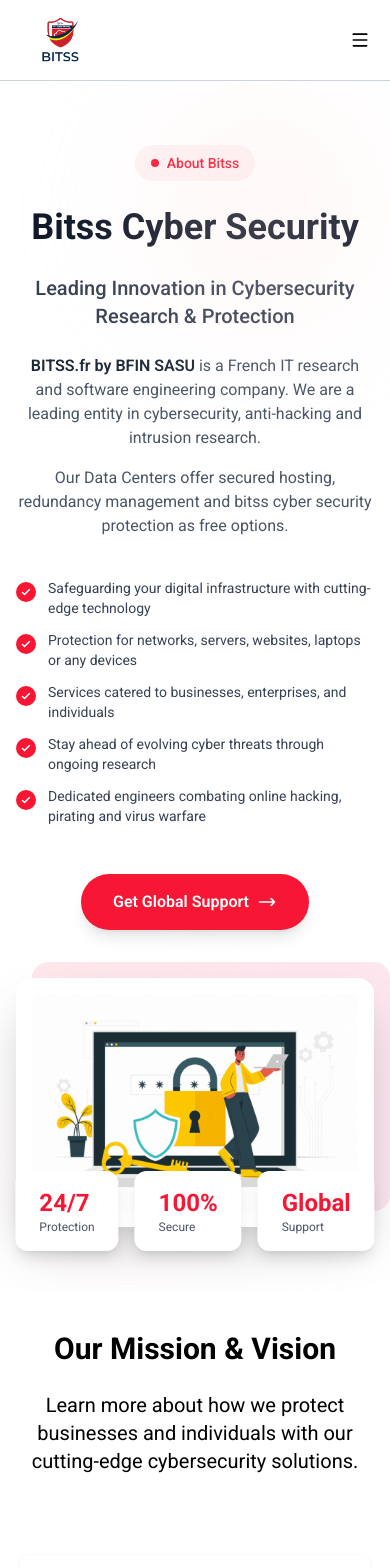
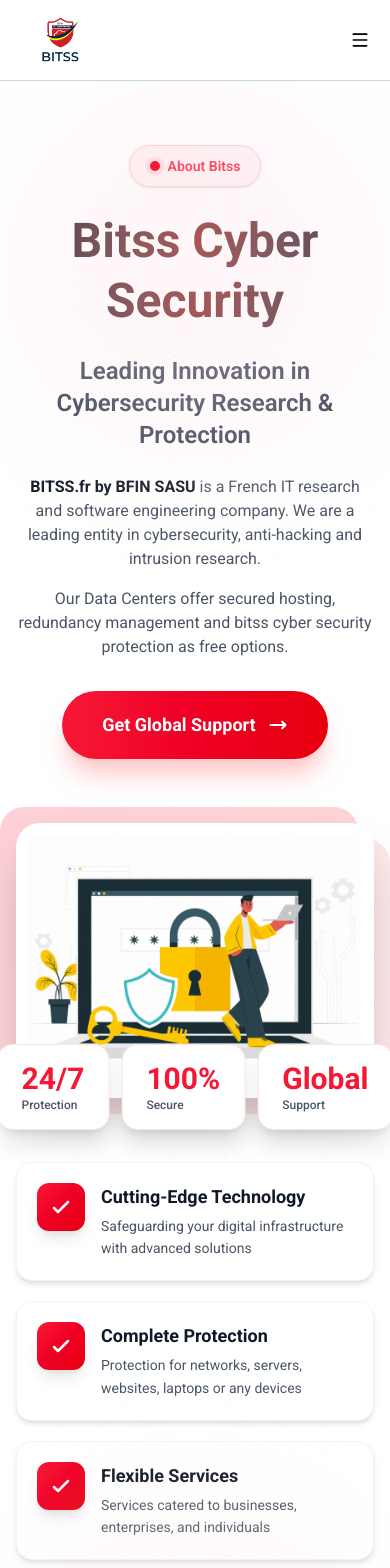
Before and after one commit to NashedShahRoni22/bitss-next-js, a Next.js app: page /about in a window 390 px wide. Shown: the top 1568 px of the page. Built offline with nearby package versions, Linux system fonts and the light colour scheme.

Commit message:
build issues fixed and server file added

```diff
--- a/src/components/About/Banner.jsx
+++ b/src/components/About/Banner.jsx
@@ -5,58 +5,58 @@
   return (
     <div className="relative overflow-hidden py-16 md:py-24">
       {/* Background decorative elements */}
-      <div className="absolute right-0 top-0 h-64 w-64 rounded-full bg-red-100 opacity-20 blur-3xl"></div>
-      <div className="absolute bottom-0 left-0 h-64 w-64 rounded-full bg-pink-100 opacity-20 blur-3xl"></div>
+      <div className="absolute right-0 top-0 h-96 w-96 rounded-full bg-gradient-to-br from-red-100 to-pink-100 opacity-30 blur-3xl"></div>
+      <div className="absolute bottom-0 left-0 h-96 w-96 rounded-full bg-gradient-to-tr from-pink-100 to-red-100 opacity-30 blur-3xl"></div>
+
+      {/* Animated grid pattern */}
+      <div className="absolute inset-0 opacity-5">
+        <div className="h-full w-full" style={{
+          backgroundImage: 'radial-gradient(circle, #ef4444 1px, transparent 1px)',
+          backgroundSize: '50px 50px'
+        }}></div>
+      </div>
 
       <div className="mx-auto max-w-7xl px-4 sm:px-6 lg:px-8">
-        <div className="flex flex-col items-center gap-12">
-          {/* Text Container */}
-          <div className="w-full max-w-4xl space-y-6 text-center">
+        {/* Top Section - Header & Description */}
+        <div className="mb-16 text-center">
           {/* Section Label */}
-            <div className="inline-flex items-center gap-2 rounded-full bg-red-50 px-4 py-2 text-sm font-medium text-primary">
-              <span className="flex h-2 w-2 rounded-full bg-primary"></span>
+          <div className="mb-6 inline-flex items-center gap-2 rounded-full border border-red-200 bg-gradient-to-r from-red-50 to-pink-50 px-5 py-2.5 text-sm font-semibold text-primary shadow-sm">
+            <span className="relative flex h-2.5 w-2.5">
+              <span className="absolute inline-flex h-full w-full animate-ping rounded-full bg-primary opacity-75"></span>
+              <span className="relative inline-flex h-2.5 w-2.5 rounded-full bg-primary"></span>
+            </span>
             About Bitss
           </div>
 
-            {/* Main Heading */}
-            <h1 className="text-4xl font-bold leading-tight text-gray-900 md:text-5xl lg:text-6xl">
+          {/* Main Heading with gradient */}
+          <h1 className="mb-6 bg-gradient-to-r from-gray-900 via-red-900 to-gray-900 bg-clip-text text-5xl font-extrabold leading-tight text-transparent md:text-6xl lg:text-7xl">
             Bitss Cyber Security
           </h1>
 
           {/* Subheading */}
-            <p className="text-xl font-medium text-gray-700 md:text-2xl">
+          <p className="mb-6 text-2xl font-semibold text-gray-700 md:text-3xl">
             Leading Innovation in Cybersecurity Research & Protection
           </p>
 
-            {/* Description Paragraphs */}
-            <div className="space-y-4 text-base text-gray-600 md:text-lg">
+          {/* Description */}
+          <div className="mx-auto max-w-3xl space-y-4 text-base text-gray-600 md:text-lg">
             <p>
-                <span className="font-semibold text-gray-800">
-                  BITSS.fr by BFIN SASU
-                </span>{" "}
-                is a French IT research and software engineering company. We are
-                a leading entity in cybersecurity, anti-hacking and intrusion
-                research.
+              <span className="font-bold text-gray-900">BITSS.fr by BFIN SASU</span> is a French IT research and software engineering company. We are a leading entity in cybersecurity, anti-hacking and intrusion research.
             </p>
             <p>
-                Our Data Centers offer secured hosting, redundancy management
-                and bitss cyber security protection as free options.
+              Our Data Centers offer secured hosting, redundancy management and bitss cyber security protection as free options.
             </p>
           </div>
 
-            {/* Feature List with Icons */}
-            <div className="mx-auto max-w-2xl space-y-3 pt-4">
-              {[
-                "Safeguarding your digital infrastructure with cutting-edge technology",
-                "Protection for networks, servers, websites, laptops or any devices",
-                "Services catered to businesses, enterprises, and individuals",
-                "Stay ahead of evolving cyber threats through ongoing research",
-                "Dedicated engineers combating online hacking, pirating and virus warfare",
-              ].map((feature, index) => (
-                <div key={index} className="flex items-start gap-3 text-left">
-                  <div className="mt-1 flex h-5 w-5 shrink-0 items-center justify-center rounded-full bg-primary">
+          {/* CTA Button */}
+          <div className="mt-8">
+            <Link
+              href="/contact"
+              className="group inline-flex items-center gap-3 rounded-full bg-gradient-to-r from-primary to-red-600 px-10 py-5 text-lg font-bold text-white shadow-xl shadow-red-200 transition-all duration-300 hover:scale-105 hover:shadow-2xl hover:shadow-red-300"
+            >
+              Get Global Support
               <svg
-                      className="h-3 w-3 text-white"
+                className="h-5 w-5 transition-transform duration-300 group-hover:translate-x-1"
                 fill="none"
                 viewBox="0 0 24 24"
                 stroke="currentColor"
@@ -64,35 +64,7 @@
                 <path
                   strokeLinecap="round"
                   strokeLinejoin="round"
-                        strokeWidth={3}
-                        d="M5 13l4 4L19 7"
-                      />
-                    </svg>
-                  </div>
-                  <p className="text-sm text-gray-700 md:text-base">
-                    {feature}
-                  </p>
-                </div>
-              ))}
-            </div>
-
-            {/* CTA Button */}
-            <div className="pt-6">
-              <Link
-                href="/contact"
-                className="inline-flex items-center gap-2 rounded-full bg-primary px-8 py-4 text-base font-semibold text-white shadow-lg transition-all duration-300 hover:bg-[#d1132d] hover:shadow-xl hover:shadow-red-200"
-              >
-                Get Global Support
-                <svg
-                  className="h-5 w-5"
-                  fill="none"
-                  viewBox="0 0 24 24"
-                  stroke="currentColor"
-                >
-                  <path
-                    strokeLinecap="round"
-                    strokeLinejoin="round"
-                    strokeWidth={2}
+                  strokeWidth={2.5}
                   d="M17 8l4 4m0 0l-4 4m4-4H3"
                 />
               </svg>
@@ -100,15 +72,17 @@
           </div>
         </div>
 
-          {/* Image Container */}
-          <div className="w-full max-w-2xl">
+        {/* Bottom Section - Image Left, Features Right */}
+        <div className="grid gap-8 lg:grid-cols-2 lg:gap-12">
+          {/* Left - Image Container */}
           <div className="relative">
-              {/* Decorative background card */}
-              <div className="absolute -right-4 -top-4 h-full w-full rounded-2xl bg-linear-to-br from-primary to-pink-600 opacity-10"></div>
+            {/* Decorative elements */}
+            <div className="absolute -left-4 -top-4 h-full w-full rounded-3xl bg-gradient-to-br from-primary via-red-500 to-pink-600 opacity-20"></div>
+            <div className="absolute -bottom-4 -right-4 h-full w-full rounded-3xl bg-gradient-to-tl from-primary via-red-500 to-pink-600 opacity-10"></div>
 
             {/* Main image container */}
-              <div className="relative rounded-2xl bg-white p-4 shadow-2xl">
-                <div className="relative aspect-3/2 w-full overflow-hidden rounded-xl bg-gray-100">
+            <div className="relative rounded-3xl bg-white p-3 shadow-2xl">
+              <div className="relative aspect-[4/3] w-full overflow-hidden rounded-2xl bg-gray-100">
                 <Image
                   src="/images/about/bitss.gif"
                   alt="Bitss Cybersecurity - Protecting Your Digital Assets"
@@ -118,23 +92,77 @@
                 />
               </div>
 
-                {/* Stats overlay */}
-                <div className="absolute -bottom-6 left-1/2 flex -translate-x-1/2 gap-4">
-                  <div className="rounded-xl bg-white px-6 py-4 shadow-lg">
-                    <p className="text-2xl font-bold text-primary">24/7</p>
-                    <p className="text-xs text-gray-600">Protection</p>
+              {/* Floating stats cards */}
+              <div className="absolute -bottom-8 left-1/2 flex -translate-x-1/2 gap-3">
+                <div className="group rounded-2xl border border-red-100 bg-white px-6 py-4 shadow-xl transition-all duration-300 hover:scale-105 hover:shadow-2xl">
+                  <p className="text-3xl font-black text-primary">24/7</p>
+                  <p className="text-xs font-medium text-gray-600">Protection</p>
                 </div>
-                  <div className="rounded-xl bg-white px-6 py-4 shadow-lg">
-                    <p className="text-2xl font-bold text-primary">100%</p>
-                    <p className="text-xs text-gray-600">Secure</p>
+                <div className="group rounded-2xl border border-red-100 bg-white px-6 py-4 shadow-xl transition-all duration-300 hover:scale-105 hover:shadow-2xl">
+                  <p className="text-3xl font-black text-primary">100%</p>
+                  <p className="text-xs font-medium text-gray-600">Secure</p>
                 </div>
-                  <div className="rounded-xl bg-white px-6 py-4 shadow-lg">
-                    <p className="text-2xl font-bold text-primary">Global</p>
-                    <p className="text-xs text-gray-600">Support</p>
+                <div className="group rounded-2xl border border-red-100 bg-white px-6 py-4 shadow-xl transition-all duration-300 hover:scale-105 hover:shadow-2xl">
+                  <p className="text-3xl font-black text-primary">Global</p>
+                  <p className="text-xs font-medium text-gray-600">Support</p>
                 </div>
               </div>
             </div>
           </div>
+
+          {/* Right - Feature List */}
+          <div className="flex flex-col justify-center space-y-5 pt-8 lg:pt-0">
+            {[
+              {
+                title: "Cutting-Edge Technology",
+                description: "Safeguarding your digital infrastructure with advanced solutions"
+              },
+              {
+                title: "Complete Protection",
+                description: "Protection for networks, servers, websites, laptops or any devices"
+              },
+              {
+                title: "Flexible Services",
+                description: "Services catered to businesses, enterprises, and individuals"
+              },
+              {
+                title: "Continuous Research",
+                description: "Stay ahead of evolving cyber threats through ongoing research"
+              },
+              {
+                title: "Expert Team",
+                description: "Dedicated engineers combating online hacking, pirating and virus warfare"
+              },
+            ].map((feature, index) => (
+              <div
+                key={index}
+                className="group flex items-start gap-4 rounded-2xl border border-gray-100 bg-white p-5 shadow-md transition-all duration-300 hover:scale-[1.02] hover:border-red-200 hover:shadow-xl"
+              >
+                <div className="flex h-12 w-12 shrink-0 items-center justify-center rounded-xl bg-gradient-to-br from-primary to-red-600 shadow-lg transition-all duration-300 group-hover:scale-110 group-hover:shadow-xl">
+                  <svg
+                    className="h-6 w-6 text-white"
+                    fill="none"
+                    viewBox="0 0 24 24"
+                    stroke="currentColor"
+                  >
+                    <path
+                      strokeLinecap="round"
+                      strokeLinejoin="round"
+                      strokeWidth={2.5}
+                      d="M5 13l4 4L19 7"
+                    />
+                  </svg>
+                </div>
+                <div className="flex-1">
+                  <h3 className="mb-1 text-lg font-bold text-gray-900">
+                    {feature.title}
+                  </h3>
+                  <p className="text-sm leading-relaxed text-gray-600">
+                    {feature.description}
+                  </p>
+                </div>
+              </div>
+            ))}
           </div>
         </div>
       </div>
--- a/src/components/Contact/Banner.jsx
+++ b/src/components/Contact/Banner.jsx
@@ -18,7 +18,7 @@
           </p>
 
           <div className="flex items-center gap-4 md:gap-5">
-            <div className="rounded-lg bg-accent p-3 md:p-5">
+            <div className="rounded-lg bg-primary p-3 md:p-5">
               <Home className="text-custom-white text-2xl" />
             </div>
             <div className="flex flex-col gap-1 md:gap-2">
@@ -28,7 +28,7 @@
           </div>
 
           <div className="my-5 flex items-center gap-4 md:gap-5">
-            <div className="rounded-lg bg-accent p-3 md:p-5">
+            <div className="rounded-lg bg-primary p-3 md:p-5">
               <Phone className="text-custom-white text-2xl" />
             </div>
             <div className="flex flex-col gap-1 md:gap-2">
@@ -38,7 +38,7 @@
           </div>
 
           <div className="flex items-center gap-4 md:gap-5">
-            <div className="rounded-lg bg-accent p-3 md:p-5">
+            <div className="rounded-lg bg-primary p-3 md:p-5">
               <Mail className="text-custom-white text-2xl" />
             </div>
             <div className="flex flex-col gap-1 md:gap-2">
```
Also changed, not shown: server.js (added, +34 -0 lines), src/app/login/page.js (+18 -3 lines), src/components/shared/PrivateRoute.jsx (+14 -2 lines), 1 other file (tests, documents, lock files or other folders). Lines whose indentation alone changed are shown as unchanged.
